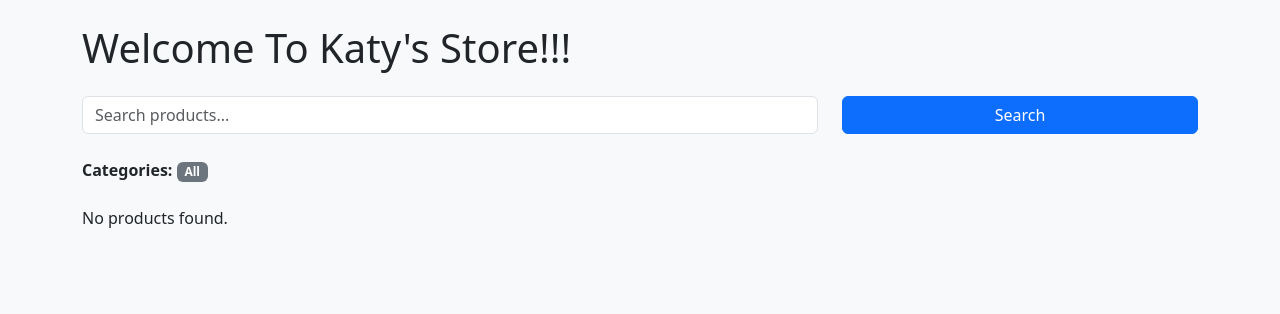
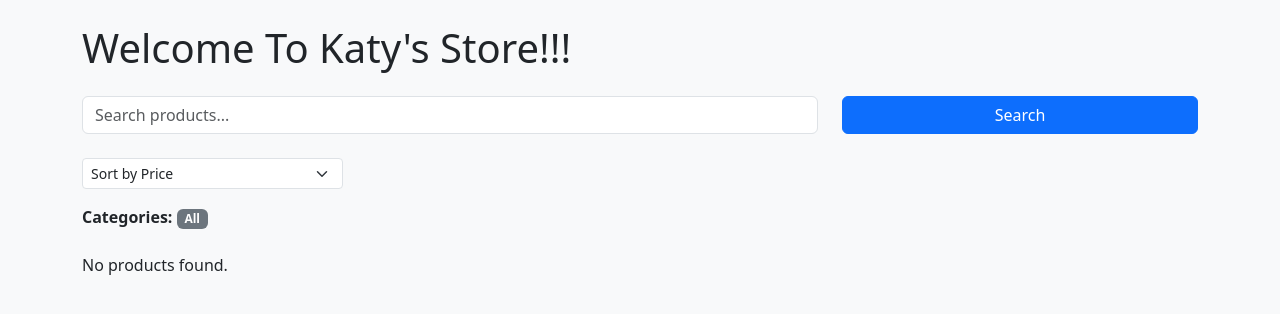
Before and after one commit to KatyayniNegi/E-commerce-Project, a Django app: page / in a window 1280 px wide. Shown: the part 56-370 px from the top of the page. Run offline with Django 5.2, Linux system fonts and the light colour scheme; data that the repository does not hold is empty.

Commit message:
Made changes to views.py to add sorting function. Added sort feature to list.html in store/templates/store/list.html . Added sort feature to sort products based on increasing or decreasing price.

```diff
--- a/store/templates/store/list.html
+++ b/store/templates/store/list.html
@@ -32,7 +32,18 @@
             <button type="submit" class="btn btn-primary w-100">Search</button>
         </div>
     </form>
-
+    <!-- Sort Filter Form -->
+        <form method="get" class="mb-3">
+        <div class="row">
+        <div class="col-md-3">
+            <select name="sort" class="form-select form-select-sm" onchange="this.form.submit()">
+                <option value="">Sort by Price</option>
+                <option value="low_high" {% if request.GET.sort == 'low_high' %}selected{% endif %}>Low to High</option>
+                <option value="high_low" {% if request.GET.sort == 'high_low' %}selected{% endif %}>High to Low</option>
+            </select>
+        </div>
+    </div>
+    </form>
     <!-- Categories Navigation -->
     <div class="mb-4">
         <strong>Categories:</strong>
--- a/store/views.py
+++ b/store/views.py
@@ -16,6 +16,12 @@ def product_list(request):
         products = products.filter(
             Q(name__icontains=query) | Q(description__icontains=query)
         )
+    # Sort by price if requested
+    sort_by = request.GET.get('sort')
+    if sort_by == 'low_high':
+        products = products.order_by('price')
+    elif sort_by == 'high_low':
+        products = products.order_by('-price')
 
     return render(request, 'store/list.html', {
         'products': products,
```
